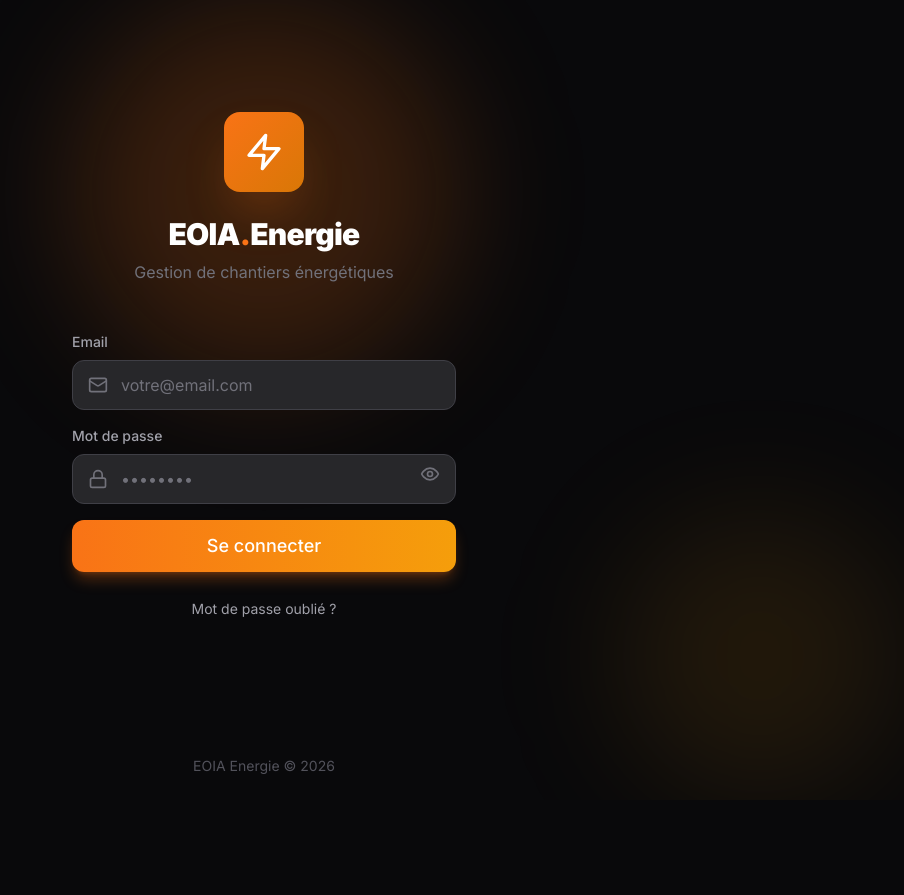
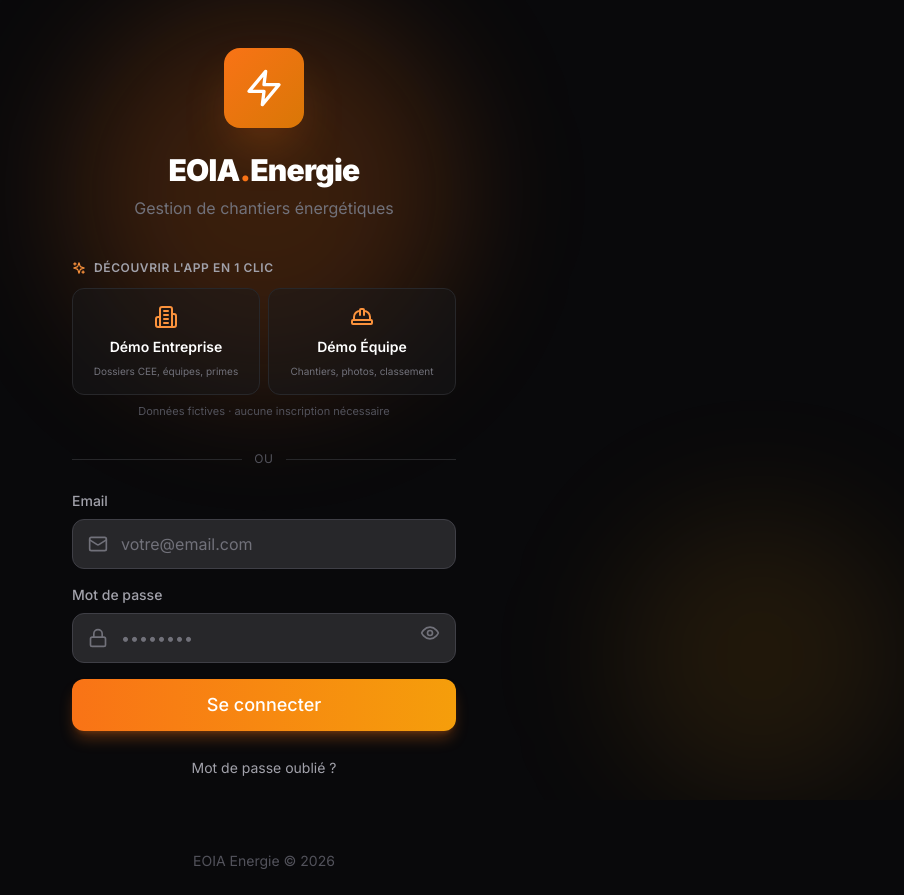
Before and after one commit to Hawwkzz/Sterk, a React (Vite) app: page /login in a window 1280 px wide. Shown: the whole page, without its empty margins (376-1280 px from the left). Before the commit the page ends 800 px from the top, so only its background shows below. Built offline with nearby package versions, Linux system fonts and the light colour scheme; no server answers.

Commit message:
Update LoginPage.jsx

```diff
--- a/src/pages/LoginPage.jsx
+++ b/src/pages/LoginPage.jsx
@@ -1,9 +1,10 @@
 import { useState } from 'react'
 import { useNavigate } from 'react-router-dom'
-import { Zap, Mail, Lock, Eye, EyeOff } from 'lucide-react'
+import { Zap, Mail, Lock, Eye, EyeOff, Building2, HardHat, Sparkles } from 'lucide-react'
 import { useAuth } from '../contexts/AuthContext'
 import { Button, Input } from '../components/ui'
 import toast from 'react-hot-toast'
+import { enterDemoMode } from '../lib/demoMode'
 
 export default function LoginPage() {
   const [email, setEmail] = useState('')
@@ -24,7 +25,6 @@ export default function LoginPage() {
     }
 
     if (forgotPassword) {
-      // Reset password
       setLoading(true)
       const { error } = await resetPassword(email)
       setLoading(false)
@@ -59,6 +59,13 @@ export default function LoginPage() {
     }
   }
 
+  function launchDemo(role) {
+    enterDemoMode(role)
+    toast.success(`Mode démo ${role === 'entreprise' ? 'Entreprise' : 'Équipe'} activé`)
+    // Reload complet pour que AuthContext reparte proprement sur le mode démo
+    window.location.href = role === 'entreprise' ? '/entreprise' : '/'
+  }
+
   return (
     <div className="min-h-screen bg-zinc-950 flex flex-col">
       {/* Background decoration */}
@@ -69,7 +76,7 @@ export default function LoginPage() {
 
       <div className="relative flex-1 flex flex-col items-center justify-center px-6 py-12">
         {/* Logo */}
-        <div className="mb-12 text-center">
+        <div className="mb-10 text-center">
           <div className="w-20 h-20 mx-auto rounded-2xl bg-gradient-to-br from-orange-500 to-amber-600 flex items-center justify-center shadow-2xl shadow-orange-500/30 mb-6">
             <Zap className="w-10 h-10 text-white" />
           </div>
@@ -79,7 +86,45 @@ export default function LoginPage() {
           <p className="text-zinc-500 mt-2">Gestion de chantiers énergétiques</p>
         </div>
 
-        {/* Form */}
+        {/* ---- Mode démo : accès sans compte ---- */}
+        <div className="w-full max-w-sm mb-8">
+          <div className="flex items-center gap-2 mb-3 text-zinc-400 text-xs font-semibold uppercase tracking-wider">
+            <Sparkles className="w-3.5 h-3.5 text-orange-400" />
+            Découvrir l'app en 1 clic
+          </div>
+          <div className="grid grid-cols-2 gap-2">
+            <button
+              type="button"
+              onClick={() => launchDemo('entreprise')}
+              className="group flex flex-col items-center gap-2 p-4 rounded-xl border border-zinc-800 bg-zinc-900/50 hover:bg-zinc-900 hover:border-orange-500/50 transition-all"
+            >
+              <Building2 className="w-6 h-6 text-orange-400 group-hover:scale-110 transition-transform" />
+              <span className="text-sm font-semibold text-white">Démo Entreprise</span>
+              <span className="text-[10px] text-zinc-500 leading-tight text-center">Dossiers CEE, équipes, primes</span>
+            </button>
+            <button
+              type="button"
+              onClick={() => launchDemo('equipe')}
+              className="group flex flex-col items-center gap-2 p-4 rounded-xl border border-zinc-800 bg-zinc-900/50 hover:bg-zinc-900 hover:border-orange-500/50 transition-all"
+            >
+              <HardHat className="w-6 h-6 text-orange-400 group-hover:scale-110 transition-transform" />
+              <span className="text-sm font-semibold text-white">Démo Équipe</span>
+              <span className="text-[10px] text-zinc-500 leading-tight text-center">Chantiers, photos, classement</span>
+            </button>
+          </div>
+          <p className="text-[11px] text-zinc-600 mt-2 text-center">
+            Données fictives · aucune inscription nécessaire
+          </p>
+        </div>
+
+        {/* Divider */}
+        <div className="w-full max-w-sm flex items-center gap-3 mb-6">
+          <div className="flex-1 h-px bg-zinc-800" />
+          <span className="text-xs text-zinc-600 uppercase tracking-wider">ou</span>
+          <div className="flex-1 h-px bg-zinc-800" />
+        </div>
+
+        {/* Form connexion */}
         <div className="w-full max-w-sm">
           <form onSubmit={handleSubmit} className="space-y-4">
             <Input
```
